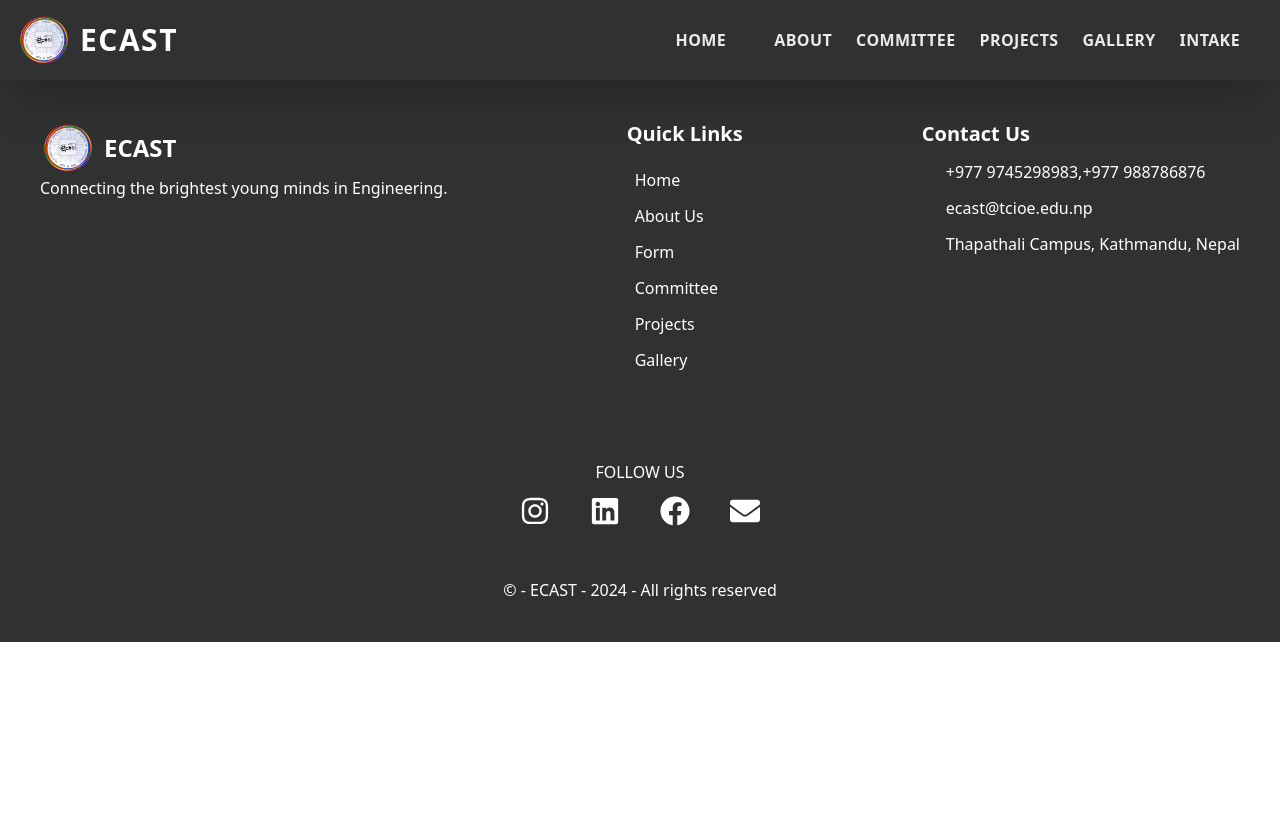
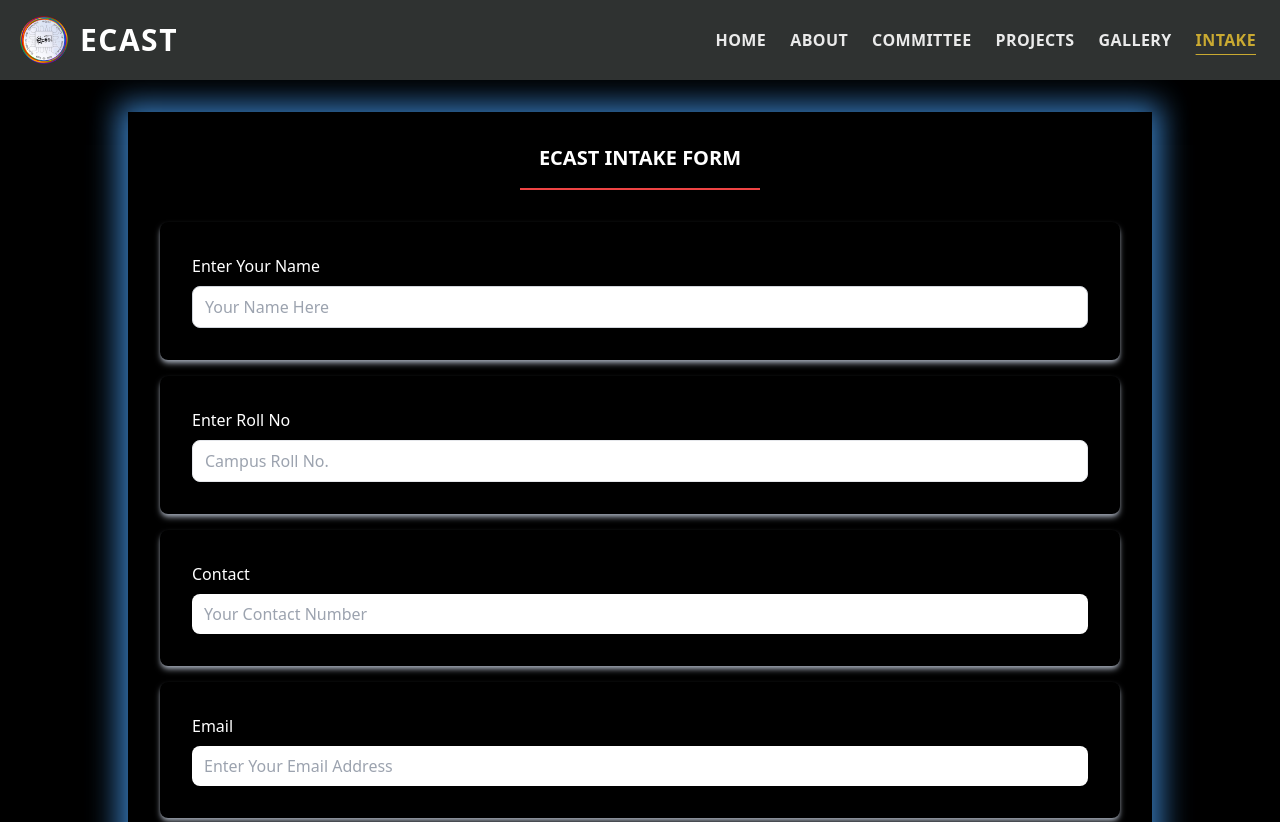
Before and after one commit to ecastthapathali/ecastthapathali.github.io, a React (Vite) app: page /FormSub in a window 1280 px wide. Shown: the top 822 px of the page. Before the commit the page ends 800 px from the top, so only its background shows below. Built offline with nearby package versions, Linux system fonts and the light colour scheme; some icons are missing.

Commit message:
Fixed Errors

```diff
--- a/src/App.tsx
+++ b/src/App.tsx
@@ -5,7 +5,7 @@ import About from "./components/About";
 import Committee from "./components/Committee";
 
 import Footer from "./components/Footer"
-import IntakeForm from "./components/IntakeForm";
+// import IntakeForm from "./components/IntakeForm";
 import whatisEcast from "./components/aboutComponents/WhatisECAST";
 import Workshop from "./components/aboutComponents/Workshop";
 import Innovation from "./components/aboutComponents/Innovation";
@@ -40,16 +40,11 @@ function App() {
       <BrowserRouter basename="/">
         <NavBar />
         <Routes>
-          <Route path="/" Component={Home} />
+          <Route path="/home" Component={Home} />
           <Route path="/about" Component={About} />
           <Route path="/committee" Component={Committee} />
           <Route path="/Gallery" element={<Gallery images={images} />} />
-
-          <Route path="/intakeform" Component={IntakeForm} />
-
-
-          <Route path="/form" Component={IntakeForm} />
-
+          <Route path="/FormSub" Component={FormSub} />
           <Route path="/whatisecast" Component={whatisEcast} />
           <Route path="/workshop" Component={Workshop} />
           <Route path="/innovation" Component={Innovation} />
@@ -57,7 +52,7 @@ function App() {
           <Route path="/upcomingevents" Component={UpcomingEvents} />
           <Route path="/pastevents" Component={OurPastEvents} />
           <Route path="/ourevents" Component={WholeEvents} />
-          <Route path="/form" Component={FormSub} />
+          <Route path="/FormSub" Component={FormSub} />
           <Route path="/Projects" Component={Projects} />
 
         </Routes>
--- a/src/components/Committee.tsx
+++ b/src/components/Committee.tsx
@@ -43,17 +43,17 @@ const Committee = () => {
         {
           name: "Kaushik Rayamajhi",
           position: "Research and Development Team",
-          imgSrc: "",
+          imgSrc: "https://github.com/Kaushik-Rayamajhi.png",
         },
         {
-          name: "Ninamhung Kulung",
+          name: "Ninamhang Kulung",
           position: "Technical Team",
           imgSrc: "https://avatars.githubusercontent.com/u/118673128?v=4",
         },
         {
           name: "Jesis Upadhayaya",
           position: "Technical Team",
-          imgSrc: "",
+          imgSrc: "https://github.com/JesisCoder.png",
         },
         {
           name: "Ujjwal Dahal",
@@ -63,7 +63,7 @@ const Committee = () => {
         {
           name: "Prastut Nepal",
           position: "Technical Team",
-          imgSrc: "",
+          imgSrc: "https://github.com/nepalprastut.png",
         },
         {
           name: "Atul Tiwari",
--- a/src/components/Footer.tsx
+++ b/src/components/Footer.tsx
@@ -30,7 +30,7 @@ const Footer = () => {
             <Link to="/about" className="pt-3 hover:text-crimson">
               About Us
             </Link>
-            <Link to="/form" className="pt-3 hover:text-crimson">
+            <Link to="/FormSub" className="pt-3 hover:text-crimson">
               Form
             </Link>
             <Link to="/committee" className="pt-3 hover:text-crimson">
--- a/src/components/FormSub.tsx
+++ b/src/components/FormSub.tsx
@@ -17,24 +17,25 @@ const About = () => {
       cvElement.click();
     }
   };
+
   return (
     <>
-      <div className="bg-black  min-h-screen">
-        <div className="flex flex-col items-center justify-center text-white pt-10">
-          <p className="text-center text-white font-bold text-xl">
-            ECAST INTAKE FORM
-          </p>
-          <div className="w-1/2 lg:w-1/4 mx-auto border-t-1 border-b-2 border-gray-500 my-4 mb-8"></div>
-        </div>
-        <div className="flex items-center justify-center  px-4">
-          <div className="bg- animate-glow p-8 rounded-3xl w-full max-w-3xl ">
+      <div className="bg-black min-h-screen">
+        <div className="flex items-center justify-center px-4">
+          <div className="animate-glow my-8 p-8 rounded-5xl w-full max-w-5xl">
+            <div className="flex flex-col items-center justify-center text-white">
+              <p className="text-center text-white font-bold text-xl">
+                ECAST INTAKE FORM
+              </p>
+              <div className="w-1/2 lg:w-1/4 mx-auto  border-t-1 border-b-2 border-red-500 my-4 mb-8"></div>
+            </div>
             <form>
-              <div className="mb-4 p-8  bg-[#2f3231] rounded-lg  w-full max-w-3xl">
+              <div className="mb-4 p-8 bg-black shadow-md shadow-gray-400 rounded-lg w-full max-w-5xl transform transition duration-500 hover:scale-105">
                 <label
                   className="block text-white text-secondary mb-2"
                   htmlFor="name"
                 >
-                  Name
+                  Enter Your Name
                 </label>
                 <input
                   className="w-full px-3 py-2 border border-gray-300 rounded-lg focus:outline-none focus:border-secondary"
@@ -45,12 +46,12 @@ const About = () => {
                   required
                 />
               </div>
-              <div className="mb-4 p-8  bg-[#2f3231] rounded-lg  w-full max-w-3xl">
+              <div className="mb-4 p-8 bg-black shadow-md shadow-gray-400 rounded-lg w-full max-w-5xl transform transition duration-500 hover:scale-105">
                 <label
                   className="block text-white text-secondary mb-2"
                   htmlFor="rollNo"
                 >
-                  Roll No
+                  Enter Roll No
                 </label>
                 <input
                   className="w-full px-3 py-2 border rounded-lg focus:outline-none focus:border-secondary"
@@ -61,7 +62,7 @@ const About = () => {
                   required
                 />
               </div>
-              <div className="mb-4 p-8  bg-[#2f3231] rounded-lg  w-full max-w-3xl">
+              <div className="mb-4 p-8 bg-black shadow-md shadow-gray-400 rounded-lg w-full max-w-5xl transform transition duration-500 hover:scale-105">
                 <label
                   className="block text-white text-secondary mb-2"
                   htmlFor="contact"
@@ -77,7 +78,7 @@ const About = () => {
                   required
                 />
               </div>
-              <div className="mb-4 p-8  bg-[#2f3231] rounded-lg  w-full max-w-3xl">
+              <div className="mb-4 p-8 bg-black shadow-md shadow-gray-400 rounded-lg w-full max-w-5xl transform transition duration-500 hover:scale-105">
                 <label
                   className="block text-white text-secondary mb-2"
                   htmlFor="email"
@@ -93,7 +94,7 @@ const About = () => {
                   required
                 />
               </div>
-              <div className="mb-4 p-8  bg-[#2f3231] rounded-lg  w-full max-w-3xl">
+              <div className="mb-4 p-8 bg-black shadow-md shadow-gray-400 rounded-lg w-full max-w-5xl transform transition duration-500 hover:scale-105">
                 <label
                   className="block text-white text-secondary mb-2"
                   htmlFor="describe"
@@ -101,14 +102,14 @@ const About = () => {
                   Describe Yourself
                 </label>
                 <textarea
-                  className="w-full px-3 py-2 border  rounded-lg focus:outline-none focus:border-secondary"
+                  className="w-full px-3 py-2 border rounded-lg focus:outline-none focus:border-secondary"
                   id="describe"
                   name="describe"
                   placeholder="Write Your Answer"
                   required
                 />
               </div>
-              <div className="mb-4 p-8  bg-[#2f3231] rounded-lg  w-full max-w-3xl">
+              <div className="mb-4 p-8 bg-black shadow-md shadow-gray-400 rounded-lg w-full max-w-5xl transform transition duration-500 hover:scale-105">
                 <label
                   className="block text-white text-secondary mb-2"
                   htmlFor="positions"
@@ -116,7 +117,7 @@ const About = () => {
                   Post You Want To Apply For
                 </label>
                 <select
-                  className="w-full px-3 py-2 border  rounded-lg focus:outline-none focus:border-secondary"
+                  className="w-full px-3 py-2 border rounded-lg focus:outline-none focus:border-secondary"
                   id="positions"
                   name="positions"
                   value={positions}
@@ -141,7 +142,7 @@ const About = () => {
                 </select>
               </div>
               {positions === "others" && (
-                <div className="mb-4 p-8 bg-[#2f3231] rounded-lg  w-full max-w-3xl">
+                <div className="mb-4 p-8 bg-black shadow-md shadow-gray-400 rounded-lg w-full max-w-5xl transform transition duration-500 hover:scale-105">
                   <label
                     className="block text-white text-secondary mb-2"
                     htmlFor="customPositions"
@@ -160,15 +161,15 @@ const About = () => {
                   />
                 </div>
               )}
-              <div className="mb-4 p-8 bg-[#2f3231] rounded-lg  w-full max-w-3xl">
+              <div className="mb-4 p-8 bg-black shadow-md shadow-gray-400 rounded-lg w-full max-w-5xl transform transition duration-500 hover:scale-105">
                 <label
                   className="block text-white text-secondary mb-2"
                   htmlFor="expectation"
                 >
-                  What do you hope to gain from joining the club?
+                  What Do You Hope To Gain From Joining The Club?
                 </label>
                 <textarea
-                  className="w-full px-3 py-2 border  rounded-lg focus:outline-none focus:border-secondary"
+                  className="w-full px-3 py-2 border rounded-lg focus:outline-none focus:border-secondary"
                   id="expectation"
                   name="expectation"
                   placeholder="Write Your Answer"
@@ -176,31 +177,31 @@ const About = () => {
                 />
               </div>
 
-              <div className="mb-4 p-8 bg-[#2f3231] rounded-lg  w-full max-w-3xl">
+              <div className="mb-4 p-8 bg-black shadow-md shadow-gray-400 rounded-lg w-full max-w-5xl transform transition duration-500 hover:scale-105">
                 <label
                   className="block text-white text-secondary mb-2"
                   htmlFor="interests"
                 >
-                  Something that you are curently interested in outside of
-                  course
+                  Something That You Are Currently Interested In Outside Of
+                  Course
                 </label>
                 <textarea
-                  className="w-full px-3 py-2 border  rounded-lg focus:outline-none focus:border-secondary"
+                  className="w-full px-3 py-2 border rounded-lg focus:outline-none focus:border-secondary"
                   id="interests"
                   name="interests"
                   placeholder="Write Your Answer"
                   required
                 />
               </div>
-              <div className="mb-4 p-8  bg-[#2f3231] rounded-lg  w-full max-w-3xl">
+              <div className="mb-4 p-8 bg-black shadow-md shadow-gray-400 rounded-lg w-full max-w-5xl transform transition duration-500 hover:scale-105">
                 <label
                   className="block text-white text-secondary mb-2"
                   htmlFor="link"
                 >
-                  Link to any social media
+                  Link To Any Social Media
                 </label>
                 <input
-                  className="w-full px-3 py-2  rounded-lg focus:outline-none focus:border-secondary"
+                  className="w-full px-3 py-2 rounded-lg focus:outline-none focus:border-secondary"
                   type="text"
                   id="link"
                   name="link"
@@ -208,7 +209,7 @@ const About = () => {
                   required
                 />
               </div>
-              <div className="mb-4 p-8  bg-[#2f3231] rounded-lg  w-full max-w-3xl">
+              <div className="mb-4 p-8 bg-black shadow-md shadow-gray-400 rounded-lg w-full max-w-5xl transform transition duration-500 hover:scale-105">
                 <label
                   className="block text-white text-secondary mb-2"
                   htmlFor="cv"
@@ -232,7 +233,7 @@ const About = () => {
                 </button>
               </div>
 
-              <div className="mb-4 p-8  bg-[#2f3231] rounded-lg  w-full max-w-3xl">
+              <div className="mb-4 p-8 bg-black shadow-md shadow-gray-400 rounded-lg w-full max-w-5xl transform transition duration-500 hover:scale-105">
                 <label
                   className="block text-white text-secondary mb-2"
                   htmlFor="details"
@@ -240,7 +241,7 @@ const About = () => {
                   Other Details
                 </label>
                 <textarea
-                  className="w-full px-3 py-2  rounded-lg focus:outline-none focus:border-secondary"
+                  className="w-full px-3 py-2 rounded-lg focus:outline-none focus:border-secondary"
                   id="details"
                   name="details"
                 ></textarea>
--- a/src/components/NavBar.tsx
+++ b/src/components/NavBar.tsx
@@ -22,19 +22,16 @@ const NavBar: React.FC = () => {
         </div>
       </div>
 
-        <div className="hidden mx-4 sm:flex items-center gap-4">
-          <Navlink to="/">Home</Navlink>
-
       <div className="hidden mx-4  sm:flex items-center gap-2">
-
+        <Navlink to="/home">Home</Navlink>
         <Navlink to="/about">About</Navlink>
         <Navlink to="/committee">Committee</Navlink>
         <Navlink to="/projects">Projects</Navlink>
         <Navlink to="/gallery">Gallery</Navlink>
-          <Navlink to="/intakeform">Intake</Navlink>
+        <Navlink to="/FormSub">Intake</Navlink>
       </div>
       <div
-          className="sm:hidden text-white hover:text-theme mx-4 transition-color duration-500"
+        className="sm:hidden text-white hover:text-theme mx-4 my-6 transition-color duration-500"
         onClick={handleMenuToggle}
       >
         <svg
@@ -61,15 +58,13 @@ const NavBar: React.FC = () => {
       {isMenuOpen && (
         <div className="sm:hidden fixed top-20 text-center backdrop-blur bg-[#000000dd] w-full min-h-screen p-4 flex py-48 justify-evenly flex-col">
           <Navlink to="/about">About Us</Navlink>
-            <Navlink to="/form">Intake Form</Navlink>
           <Navlink to="/committee">Committee</Navlink>
           <Navlink to="/projects">Projects</Navlink>
-            <Navlink to="/form">Gallery</Navlink>
+          <Navlink to="/Gallery">Gallery</Navlink>
+          <Navlink to="/FormSub">Intake Form</Navlink>
         </div>
       )}
-      </div>
     </nav>
-
   );
 };
 
--- a/tailwind.config.js
+++ b/tailwind.config.js
@@ -31,8 +31,9 @@ export default {
       },
 
       animation: {
-        texColCha: "texColCha 5s ease-in infinite",
+        texColCha: "texColCha 2s ease-in-out infinite",
         glow: 'glow 2.5s ease-in-out infinite',
+        glow2 : 'glow 2.5s ease-out-in infinite',
       },
       keyframes: {
         texColCha: {
@@ -43,6 +44,10 @@ export default {
           '0%, 100%': { boxShadow: '0 0 15px 5px rgba(59, 130, 200, 0.5)' },
           '50%': { boxShadow: '0 0 30px 10px rgba(59, 130, 200, 1)' },
         },
+        'animate-glow2': {
+          '0%, 100%': { boxShadow: '0 0 15px 5px rgba(100, 130, 200, 0.5)' },
+          '50%': { boxShadow: '0 0 30px 10px rgba(59, 130, 200, 1)' },
+        },
       },
     },
   },
```
Lines whose indentation alone changed are shown as unchanged.
